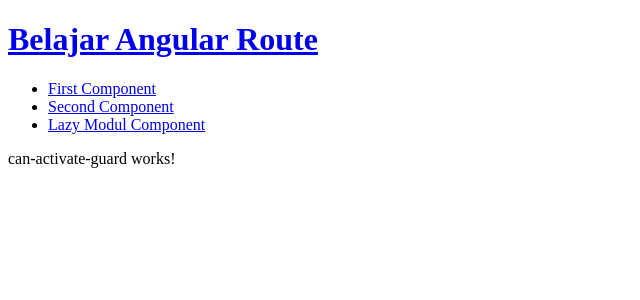
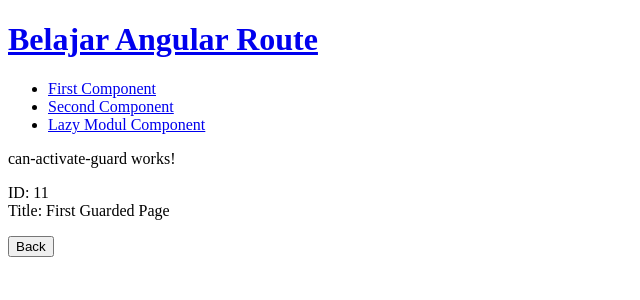
Before and after one commit to frumentius/belajar-angular-route, an Angular app: page /guarded/11/first-guarded-page in a window 1280 px wide. Shown: the top 300 px of the page, without its empty margins (0-640 px from the left). Built offline with nearby package versions, Linux system fonts and the light colour scheme.

Commit message:
Menambahkan detail pada component can-activate-guard.

```diff
--- a/src/app/can-activate-guard/can-activate-guard.component.html
+++ b/src/app/can-activate-guard/can-activate-guard.component.html
@@ -1 +1,7 @@
 <p>can-activate-guard works!</p>
+<p>
+    ID: {{ paramId }}
+    <br/>
+    Title: {{ paramTitle }}
+</p>
+<button type="button" (click)="onBack()">Back</button>
--- a/src/app/can-activate-guard/can-activate-guard.component.ts
+++ b/src/app/can-activate-guard/can-activate-guard.component.ts
@@ -1,10 +1,49 @@
-import { Component } from '@angular/core';
+import { Component, OnInit, OnDestroy } from '@angular/core';
+import { Router, ActivatedRoute } from '@angular/router';
+import { Subscription } from 'rxjs';
 
 @Component({
   selector: 'app-can-activate-guard',
   templateUrl: './can-activate-guard.component.html',
   styleUrls: ['./can-activate-guard.component.css']
 })
-export class CanActivateGuardComponent {
+export class CanActivateGuardComponent implements OnInit, OnDestroy {
+  sub: null | Subscription;
+  paramId: null | number;
+  paramTitle: null | string;
 
+  constructor(private router: Router, private activatedroute: ActivatedRoute) {
+    this.paramTitle = null;
+    this.paramId = null;
+    this.sub = null;
+  }
+
+  hypenCaseToCapitalize(strToConvert: null | string): string {
+    if (strToConvert) {
+      const arr: string[] = strToConvert.split("-");
+      let i: number;
+      for (i = 0; i < arr.length; i++)
+        arr[i] = arr[i].charAt(0).toUpperCase() + arr[i].slice(1);
+      return arr.join(" ");
+    }
+    return "";
+  }
+
+  ngOnInit() {
+    this.sub = this.activatedroute.paramMap.subscribe((params) => {
+      //console.log(params);
+      let tempVar: null | string = params.get('paramId');
+      if (tempVar !== null) this.paramId = parseInt(tempVar);
+      else this.paramId = null;
+      this.paramTitle = this.hypenCaseToCapitalize(params.get('paramTitle'));
+    });
+  }
+
+  ngOnDestroy() {
+    if (this.sub) this.sub.unsubscribe();
+  }
+
+  onBack(): void {
+    this.router.navigate(['lazy-modul']);
+  }
 }
```
